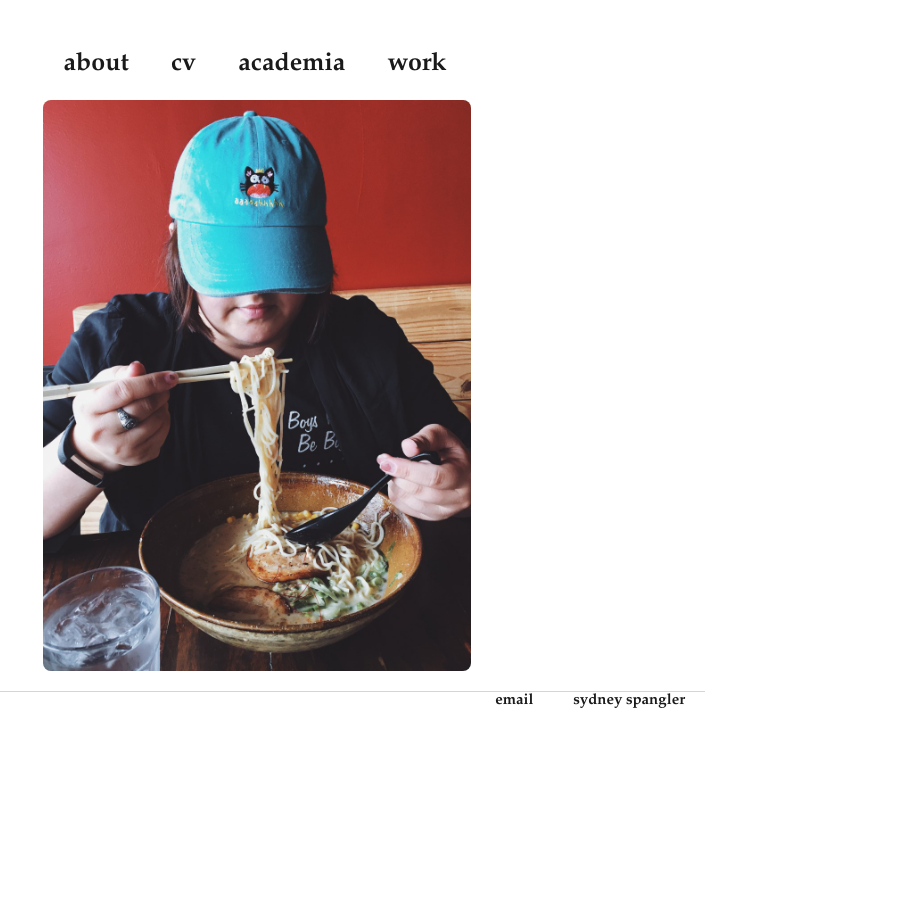
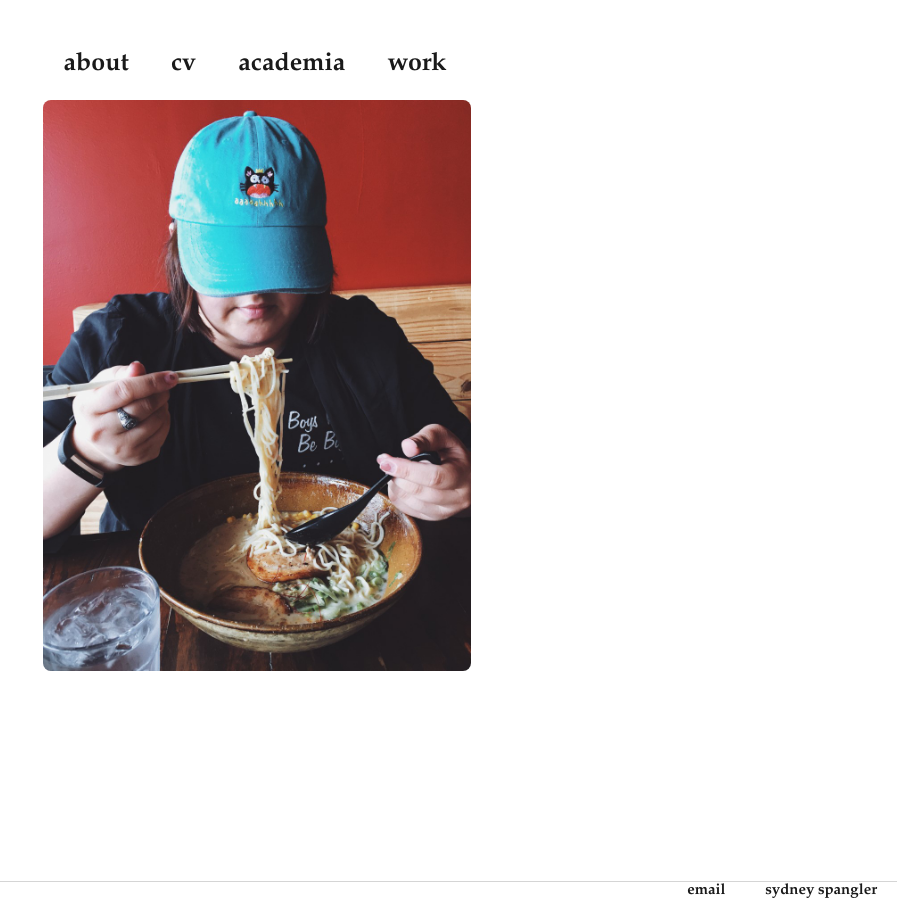
Before and after one commit to sydneyspangler/sydneyspangler.github.io, a Jekyll site: the page built from index.html, in a window 1280 px wide. Shown: the whole page, without its empty margins (383-1280 px from the left). Built offline with Jekyll 4.4.1, drawn with Linux system fonts in a browser that asks for light colours.

Commit message:
Update main.css

```diff
--- a/css/main.css
+++ b/css/main.css
@@ -19,6 +19,12 @@ footer ul {
     font-weight: bold;
     text-align: right;
     color: #555555
+}
+footer {
+    position: fixed;
+    left: 0;
+    bottom: 0;
+    width: 100%;
 }
 nav ul li, footer ul li {
     display: inline;
```
